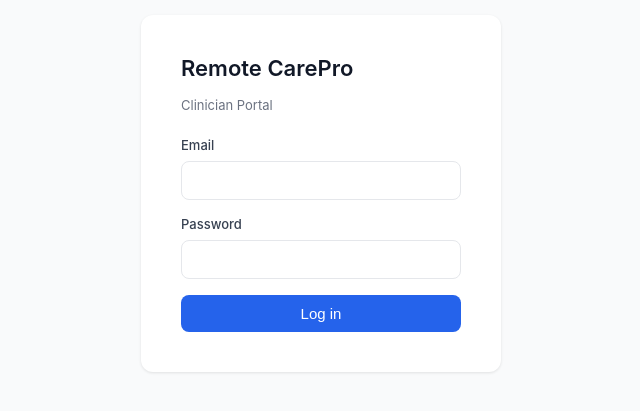
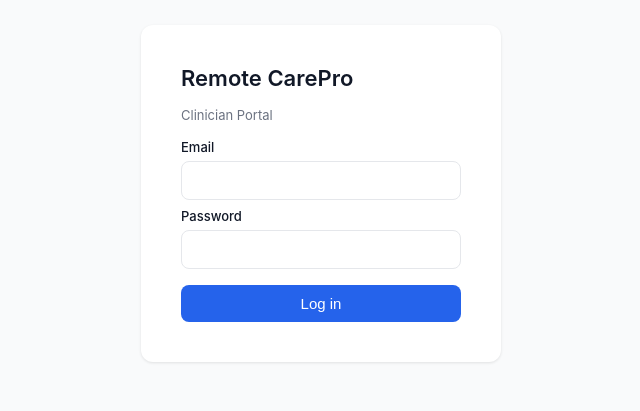
Before and after one commit to FlaviusBurghilaOPIT/uep2026, a React (Vite) app in the folder web/: page /login in a window 1280 px wide. Shown: the part 207-618 px from the top of the page, without its empty margins (319-959 px from the left). Built offline with nearby package versions, Linux system fonts and the light colour scheme; no server answers.

Commit message:
feat(web): FormField wrapper; migrate login and patient invite forms

```diff
--- /dev/null
+++ b/web/src/components/ui/FormField.tsx
@@ -0,0 +1,52 @@
+import { useId, type ReactNode } from 'react'
+
+type ControlProps = {
+  id: string
+  'aria-invalid': boolean
+  'aria-describedby': string | undefined
+}
+
+type FormFieldProps = {
+  label: string
+  error?: string
+  invalid?: boolean
+  hint?: string
+  children: (control: ControlProps) => ReactNode
+}
+
+export function FormField({ label, error, invalid, hint, children }: FormFieldProps) {
+  const id = useId()
+  const errorId = `${id}-error`
+  const hintId = `${id}-hint`
+  const describedBy = error ? errorId : hint ? hintId : undefined
+
+  return (
+    <div style={styles.field}>
+      <label htmlFor={id} style={styles.label}>
+        {label}
+      </label>
+      {children({
+        id,
+        'aria-invalid': !!error || !!invalid,
+        'aria-describedby': describedBy,
+      })}
+      {hint && !error && (
+        <p id={hintId} style={styles.hint}>
+          {hint}
+        </p>
+      )}
+      {error && (
+        <p id={errorId} role="alert" style={styles.error}>
+          {error}
+        </p>
+      )}
+    </div>
+  )
+}
+
+const styles = {
+  field: { display: 'flex', flexDirection: 'column' as const, gap: '6px' },
+  label: { fontSize: '13px', fontWeight: '500' as const, color: '#111827' },
+  hint: { fontSize: '12px', color: '#64748b', margin: 0 },
+  error: { fontSize: '13px', color: '#dc2626', margin: 0 },
+}
--- a/web/src/components/ui/index.ts
+++ b/web/src/components/ui/index.ts
@@ -1,2 +1,3 @@
 export { Icon } from './Icon'
 export { ToastProvider, useToast } from './Toast'
+export { FormField } from './FormField'
--- a/web/src/pages/CreatePatientPage.tsx
+++ b/web/src/pages/CreatePatientPage.tsx
@@ -3,6 +3,7 @@ import { useNavigate } from 'react-router-dom'
 import { useTranslation } from '../i18n'
 import { apiFetch } from '../api/client'
 import { trackEvent } from '../api/analytics'
+import { FormField } from '../components/ui'
 
 type PatientInviteResponse = {
   patient_id: string
@@ -101,53 +102,67 @@ function CreatePatientPage() {
         <h1 style={styles.title}>{t('createPatient.title')}</h1>
 
         <form onSubmit={handleSubmit} style={styles.form} noValidate>
-          <label style={styles.label} htmlFor="full-name">{t('createPatient.fullName')}</label>
+          <FormField
+            label={t('createPatient.fullName')}
+            invalid={missing.includes('full-name')}
+            error={error || undefined}
+          >
+            {(control) => (
               <input
-            id="full-name"
+                {...control}
                 style={styles.input}
                 type="text"
                 placeholder={t('createPatient.fullNamePlaceholder')}
                 value={fullName}
                 onChange={(e) => setFullName(e.target.value)}
-            aria-invalid={missing.includes('full-name')}
-            aria-describedby={error ? 'form-error' : undefined}
               />
+            )}
+          </FormField>
 
-          <label style={styles.label} htmlFor="patient-email">{t('createPatient.email')}</label>
+          <FormField
+            label={t('createPatient.email')}
+            invalid={missing.includes('patient-email')}
+          >
+            {(control) => (
               <input
-            id="patient-email"
+                {...control}
                 style={styles.input}
                 type="email"
                 placeholder={t('createPatient.emailPlaceholder')}
                 value={email}
                 onChange={(e) => setEmail(e.target.value)}
-            aria-invalid={missing.includes('patient-email')}
-            aria-describedby={error ? 'form-error' : undefined}
               />
+            )}
+          </FormField>
 
-          <label style={styles.label} htmlFor="surgery-type">{t('createPatient.surgeryType')}</label>
+          <FormField
+            label={t('createPatient.surgeryType')}
+            invalid={missing.includes('surgery-type')}
+          >
+            {(control) => (
               <input
-            id="surgery-type"
+                {...control}
                 style={styles.input}
                 type="text"
                 placeholder={t('createPatient.surgeryTypePlaceholder')}
                 value={surgeryType}
                 onChange={(e) => setSurgeryType(e.target.value)}
-            aria-invalid={missing.includes('surgery-type')}
-            aria-describedby={error ? 'form-error' : undefined}
               />
+            )}
+          </FormField>
 
-          <label style={styles.label} htmlFor="emergency-contact-phone">{t('createPatient.emergencyContact')}</label>
+          <FormField label={t('createPatient.emergencyContact')}>
+            {(control) => (
               <input
-            id="emergency-contact-phone"
+                {...control}
                 style={styles.input}
                 type="tel"
                 placeholder={t('createPatient.emergencyContactPlaceholder')}
                 value={emergencyContactPhone}
                 onChange={(e) => setEmergencyContactPhone(e.target.value)}
               />
-
-          {error && <span id="form-error" role="alert" style={styles.error}>{error}</span>}
+            )}
+          </FormField>
 
           <button
             style={styles.button}
--- a/web/src/pages/LoginPage.tsx
+++ b/web/src/pages/LoginPage.tsx
@@ -3,6 +3,7 @@ import { useNavigate } from 'react-router-dom'
 import { useTranslation } from '../i18n'
 import { apiFetch } from '../api/client'
 import { trackEvent } from '../api/analytics'
+import { FormField } from '../components/ui'
 
 function LoginPage() {
   const { t } = useTranslation()
@@ -41,11 +42,10 @@ function LoginPage() {
         <p style={styles.subtitle}>{t('login.subtitle')}</p>
 
         <form onSubmit={handleLogin} style={styles.form}>
-          <label htmlFor="login-email" style={styles.label}>
-            {t('login.emailPlaceholder')}
-          </label>
+          <FormField label={t('login.emailPlaceholder')} error={error || undefined}>
+            {(control) => (
               <input
-            id="login-email"
+                {...control}
                 style={styles.input}
                 type="email"
                 autoComplete="email"
@@ -53,12 +53,13 @@ function LoginPage() {
                 value={email}
                 onChange={(e) => setEmail(e.target.value)}
               />
+            )}
+          </FormField>
 
-          <label htmlFor="login-password" style={styles.label}>
-            {t('login.passwordPlaceholder')}
-          </label>
+          <FormField label={t('login.passwordPlaceholder')} invalid={!!error}>
+            {(control) => (
               <input
-            id="login-password"
+                {...control}
                 style={styles.input}
                 type="password"
                 autoComplete="current-password"
@@ -66,12 +67,8 @@ function LoginPage() {
                 value={password}
                 onChange={(e) => setPassword(e.target.value)}
               />
-
-          {error && (
-            <p style={styles.error} role="alert">
-              {error}
-            </p>
             )}
+          </FormField>
 
           <button style={styles.button} type="submit" disabled={loading}>
             {loading ? t('login.loggingIn') : t('login.button')}
```
Lines whose indentation alone changed are shown as unchanged.
